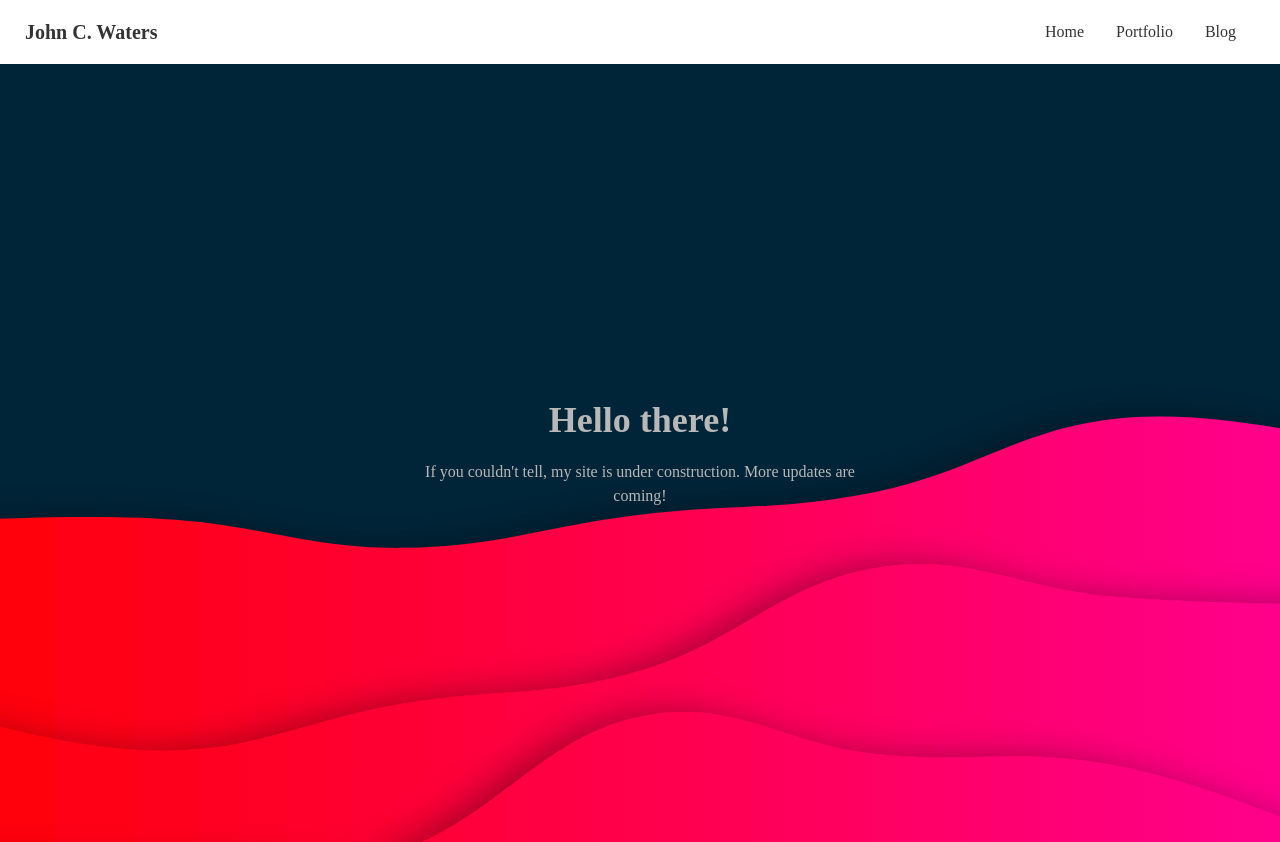
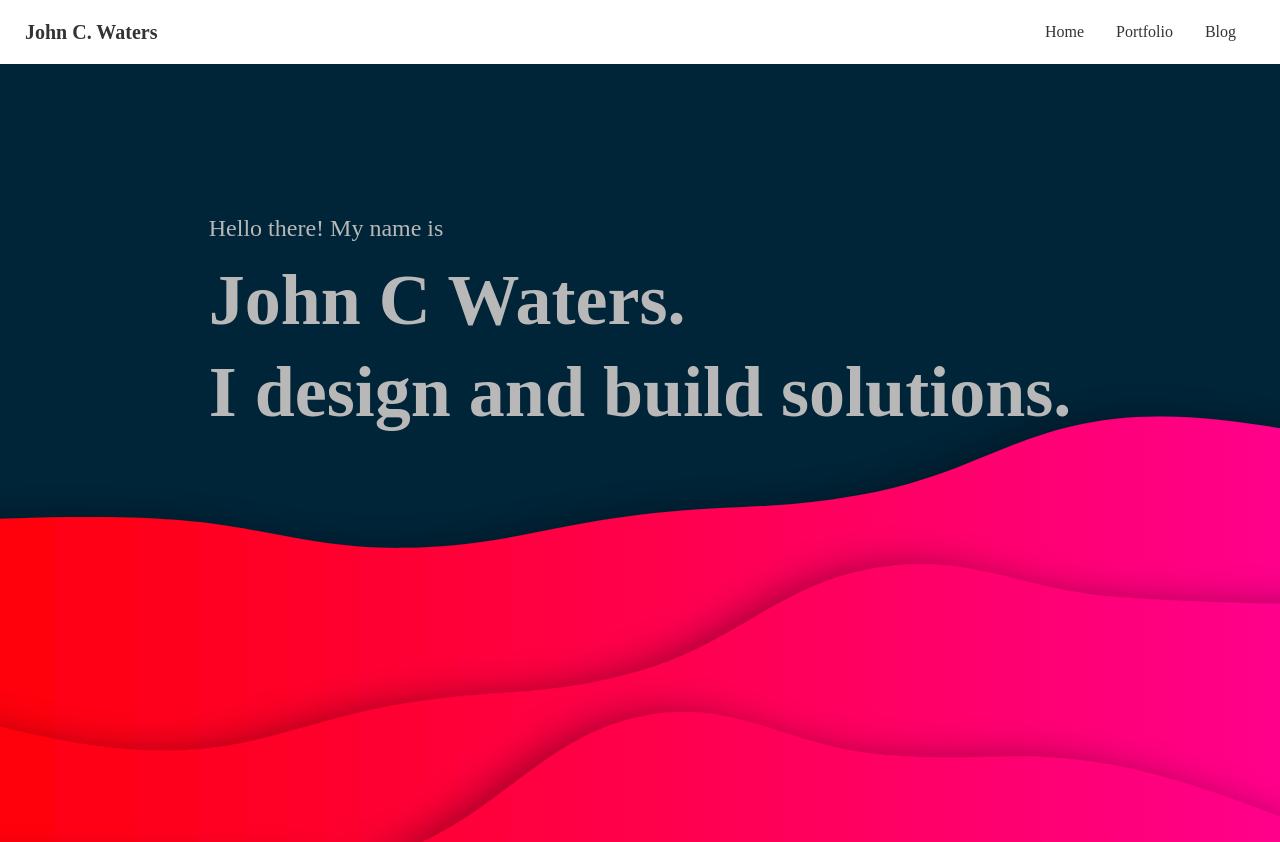
Before and after one commit to johncwaters/portfolio, an Astro site: page / in a window 1280 px wide. Shown: the top 842 px of the page. Built offline with nearby package versions, Linux system fonts and the light colour scheme; Astro itself is replaced by a stand-in of ours.

Commit message:
updated landing page

```diff
--- a/src/pages/index.astro
+++ b/src/pages/index.astro
@@ -5,13 +5,12 @@ import DefaultPage from '../layouts/DefaultPage.astro';
 <DefaultPage>
   <div class="hero min-h-screen bg-[url('/background.svg')]">
     <div class="hero-overlay bg-opacity-0"></div>
-    <div class="hero-content text-center text-primary">
-      <div class="max-w-md">
-        <h1 class="mb-5 text-4xl font-bold">Hello there!</h1>
-        <p class="mb-5">
-          If you couldn't tell, my site is under construction. More updates are
-          coming!
-        </p>
+    <div class="hero-content text-primary top-0">
+      <div class="text-left">
+        <p class="mb-5 sm:text-2xl text-2xl">Hello there! My name is</p>
+        <p class="mb-5 sm:text-7xl text-5xl font-bold">John C Waters.</p>
+        <p class="mb-72 sm:text-7xl text-5xl font-bold">I design and build solutions.</p>
+
       </div>
     </div>
   </div>
```
